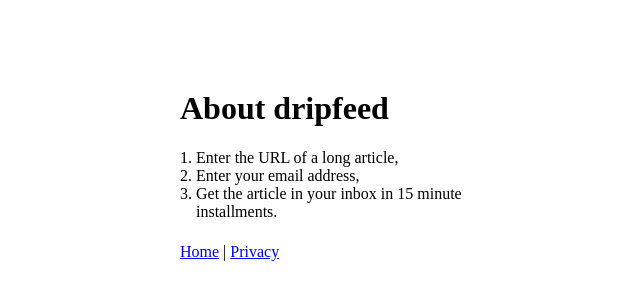
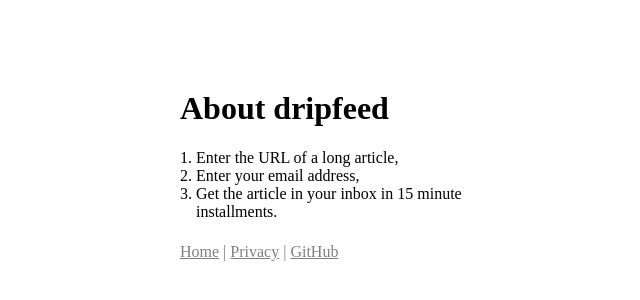
Before and after one commit to CurtisLusmore/dripfeed, a plain HTML site: page docs/about.html in a window 1280 px wide. Shown: the part 172-472 px from the top of the page, without its empty margins (316-956 px from the left). Drawn offline with Linux system fonts and the light colour scheme.

Commit message:
Fix hidden link. Add GitHub links

```diff
--- a/docs/about.html
+++ b/docs/about.html
@@ -37,6 +37,9 @@
                 font-size: 3em;
             }
         }
+        #nav, #nav > a {
+            color: grey;
+        }
     </style>
 </head>
 
@@ -47,7 +50,11 @@
         <li>Enter your email address,</li>
         <li>Get the article in your inbox in 15 minute installments.</li>
     </ol>
-    <p><a href="./">Home</a> | <a href="./privacy.html">Privacy</a></p>
+    <p id="nav">
+        <a href="./">Home</a> |
+        <a href="./privacy.html">Privacy</a> |
+        <a href="https://github.com/CurtisLusmore/dripfeed">GitHub</a>
+    </p>
 </body>
 
 
```
Also changed, not shown: docs/index.html (+13 -2 lines), docs/privacy.html (+8 -1 lines).
